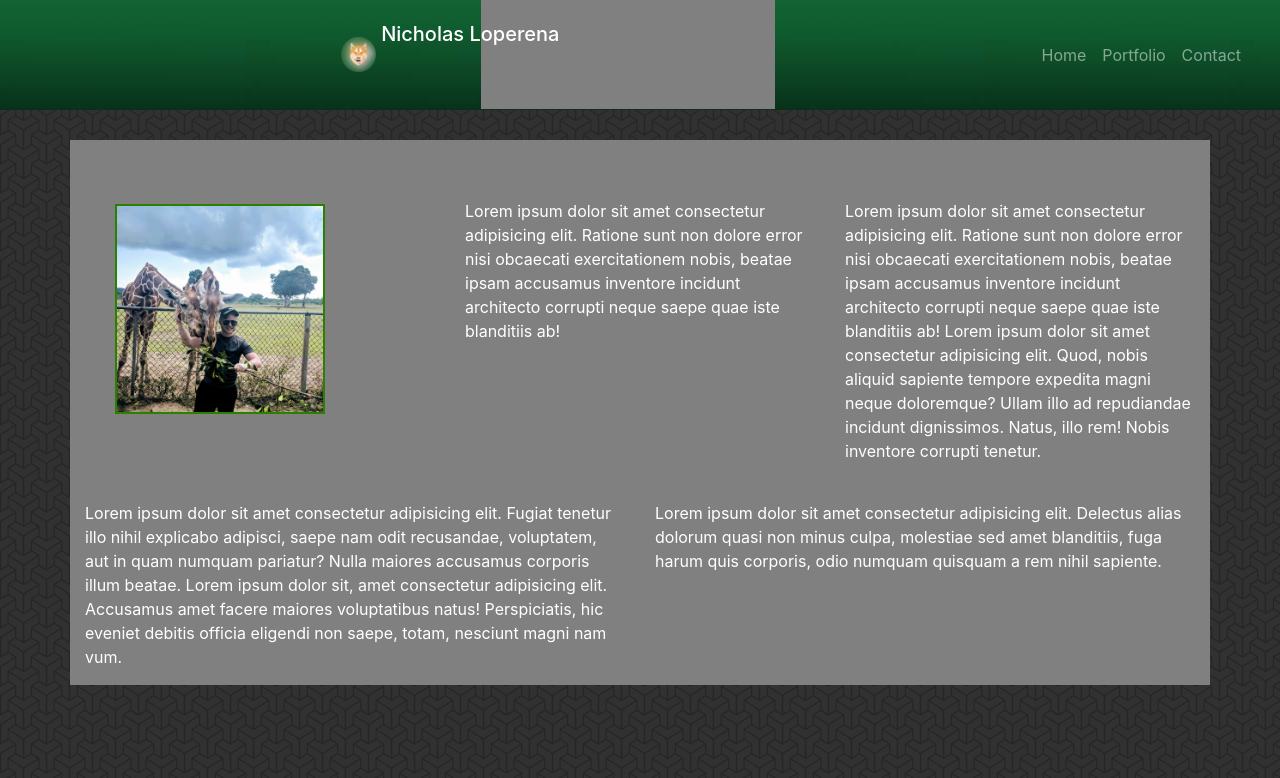
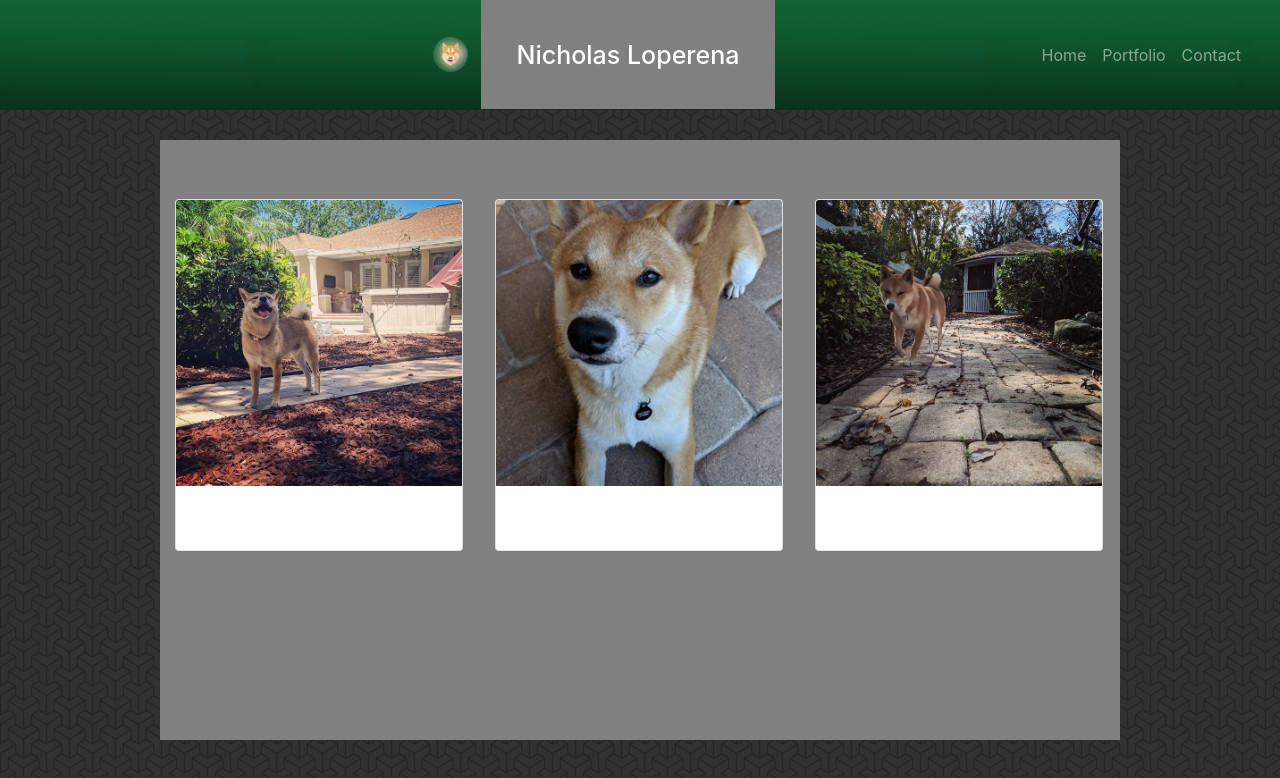
Before and after one commit to Nloperena/Bootstrap, a plain HTML site: page portfolio.html in a window 1280 px wide. Drawn offline with nearby package versions, Linux system fonts and the light colour scheme.

Commit message:
Updated ny portfolio with cards of my dog, now trying to figure out how to put the text underneath the pictures for placeholders

```diff
--- a/css/style.css
+++ b/css/style.css
@@ -60,6 +60,11 @@
 
 }
 
+.card-shiba {
+    width:100px;
+    height:100px;
+
+}
 
 /* class for columns  */
 div.col-4 {
--- a/portfolio.html
+++ b/portfolio.html
@@ -22,8 +22,10 @@
                 <!-- added a logo and my name on the top left of the page -->
                 <!-- <a class="navbar-brand" href="index.html"><img id="shibaIcon"
                         src="images/Shiba/shiba-Icon/ShibaIconOlive.png" href="index.html"> -->
-                    <h1 class="nicholasLoperena"> <img id="shibaIcon"
-                        src="images/Shiba/shiba-Icon/ShibaIconOlive.png" href="index.html"> Nicholas Loperena </h1>
+                <h1 class="nicholasLoperena"> <img id="shibaIcon" src="images/Shiba/shiba-Icon/ShibaIconOlive.png"
+                        href="index.html">
+                    <p id="nameProperties">Nicholas Loperena</p>
+                </h1>
                 </a>
                 <!-- code for logo and name is above this comment -->
 
@@ -46,45 +48,41 @@
             </div>
         </nav>
         <!-- added a container for my rows. -->
-        <div class="container">
+        <div class="container" id="contentContainer">
             <div class="row">
+
                 <div class=col-4>
-                    <!-- picture of myself added -->
-                    <img src="images/meAndSomeGiraffes.jpg" id="me">
+                    <div class="card" style="width: 18rem;">
+                        <img src="images/Shiba/happyShiba.jpg" class="card-img-top" alt="...">
+                        <div class="card-body">
+                            <p class="card-text">Bottom-text</p>
                         </div>
-                <!-- lorem palceholders added to rows -->
-                <div class=col-4>
-                    Lorem ipsum dolor sit amet consectetur adipisicing elit. Ratione sunt non dolore error nisi
-                    obcaecati exercitationem nobis, beatae ipsam accusamus inventore incidunt architecto corrupti neque
-                    saepe quae iste blanditiis ab!
-                </div>
-                <div class=col-4>
-                    Lorem ipsum dolor sit amet consectetur adipisicing elit. Ratione sunt non dolore error nisi
-                    obcaecati exercitationem nobis, beatae ipsam accusamus inventore incidunt architecto corrupti neque
-                    saepe quae iste blanditiis ab! Lorem ipsum dolor sit amet consectetur adipisicing elit. Quod, nobis aliquid sapiente tempore expedita magni neque doloremque? Ullam illo ad repudiandae incidunt dignissimos. Natus, illo rem! Nobis inventore corrupti tenetur.
                     </div>
                 </div>
 
+                    <div class=col-4>
+                        <div class="card" style="width: 18rem;">
+                            <img src="images/Shiba/sittingShiba.jpg" class="card-img-top" alt="...">
+                            <div class="card-body">
+                                <p class="card-text">Meme</p>
+                            </div>
+                        </div>
+                    </div>
 
-                <div class="row">
-                    <div class="col-6">
-                        Lorem ipsum dolor sit amet consectetur adipisicing elit. Fugiat tenetur illo nihil explicabo
-                        adipisci, saepe nam odit recusandae, voluptatem, aut in quam numquam pariatur? Nulla maiores
-                        accusamus corporis illum beatae. Lorem ipsum dolor sit, amet consectetur adipisicing elit. Accusamus
-                        amet facere maiores voluptatibus natus! Perspiciatis, hic eveniet debitis officia eligendi non
-                        saepe, totam, nesciunt magni nam vum.
+                    <div class=col-4>
+                            <div class="card" style="width: 18rem;">
+                                <img src="images/Shiba/walkingShiba.jpg" class="card-img-top" alt="...">
+                                <div class="card-body">
+                                    <p class="card-text">Yee-haw.</p>
                                 </div>
-                    <div class="col-6">
-                        Lorem ipsum dolor sit amet consectetur adipisicing elit. Delectus alias dolorum quasi non minus
-                        culpa, molestiae sed amet blanditiis, fuga harum quis corporis, odio numquam quisquam a rem
-                        nihil sapiente.
                             </div>
+                        </div>
+
                     </div>
 
 
 
 
-        </div>
     </header>
 </body>
 
```
Lines whose indentation alone changed are shown as unchanged.
